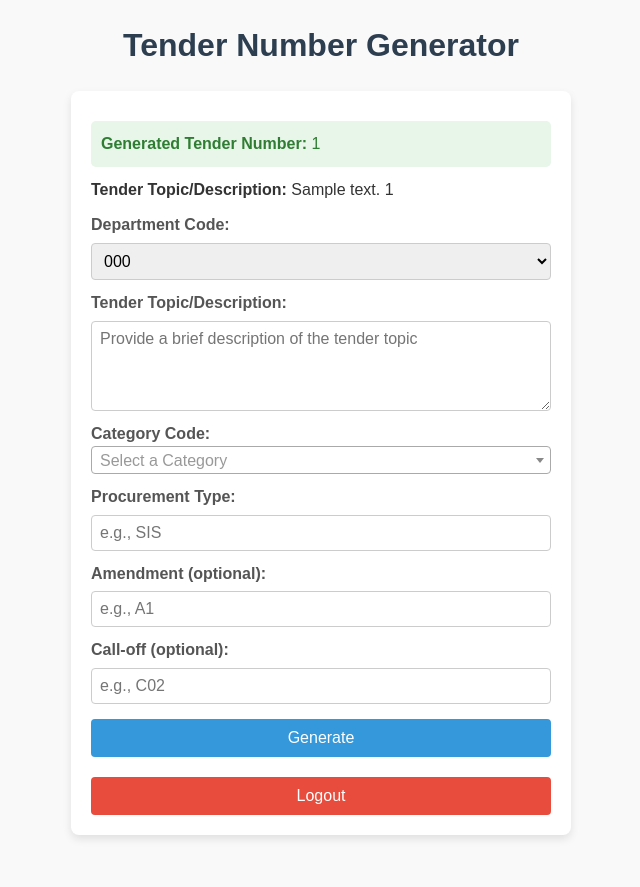
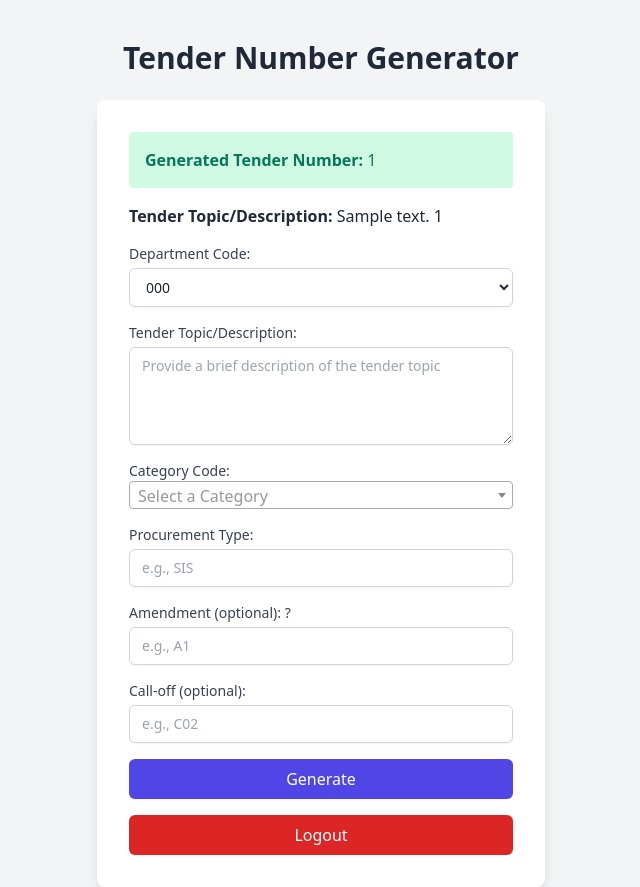
Before and after one commit to iamkillcode/tms-portal, a Django app: template tender_app/templates/tender_generator.html in a window 1280 px wide. Shown: the whole page, without its empty margins (319-959 px from the left). Before the commit the page ends 839 px from the top, so only its background shows below. Run offline with Django 3.2, Linux system fonts and the light colour scheme; the template is opened without the code that fills it: most values are stand-ins (such as "Sample title", 1, 10 or a date in 2020).

Commit message:
Restyled tender generation page with tailwindcss

```diff
--- a/tender_app/templates/tender_generator.html
+++ b/tender_app/templates/tender_generator.html
@@ -3,190 +3,79 @@
 <head>
     <meta charset="UTF-8">
     <meta name="viewport" content="width=device-width, initial-scale=1.0">
+    <title>Tender Number Generator</title>
+    <!-- Include Tailwind CSS -->
+    <link href="https://cdn.jsdelivr.net/npm/tailwindcss@2.2.19/dist/tailwind.min.css" rel="stylesheet">
     <!-- Include Select2 CSS -->
-    <link href="https://cdnjs.cloudflare.com/ajax/libs/select2/4.0.13/css/select2.min.css" rel="stylesheet" />
-
+    <link href="https://cdnjs.cloudflare.com/ajax/libs/select2/4.0.13/css/select2.min.css" rel="stylesheet">
     <!-- Include jQuery -->
     <script src="https://code.jquery.com/jquery-3.6.0.min.js"></script>
-
     <!-- Include Select2 JS -->
     <script src="https://cdnjs.cloudflare.com/ajax/libs/select2/4.0.13/js/select2.min.js"></script>
-
-    <title>Tender Number Generator</title>
-    <style>
-        /* General Reset */
-        * {
-            margin: 0;
-            padding: 0;
-            box-sizing: border-box;
-            font-family: Arial, sans-serif;
-        }
-
-        body {
-            background-color: #f9f9f9;
-            color: #333;
-            line-height: 1.6;
-        }
-
-        h1 {
-            text-align: center;
-            margin-top: 20px;
-            color: #2c3e50;
-        }
-
-        .container {
-            width: 90%;
-            max-width: 500px;
-            margin: 20px auto;
-            background: #ffffff;
-            padding: 20px;
-            border-radius: 8px;
-            box-shadow: 0 4px 8px rgba(0, 0, 0, 0.1);
-        }
-
-        /* Feedback Messages */
-        .success-message, .error-message {
-            margin: 10px 0;
-            padding: 10px;
-            border-radius: 5px;
-        }
-
-        .success-message {
-            background-color: #e8f5e9;
-            color: #2e7d32;
-        }
-
-        .error-message {
-            background-color: #ffebee;
-            color: #c62828;
-        }
-
-        /* Form Styling */
-        form {
-            display: flex;
-            flex-direction: column;
-        }
-
-        label {
-            margin-top: 10px;
-            font-weight: bold;
-            color: #555;
-        }
-
-        input, select, textarea {
-            padding: 8px;
-            margin-top: 5px;
-            border: 1px solid #ccc;
-            border-radius: 4px;
-            font-size: 1rem;
-            resize: vertical; /* Allows resizing of textarea */
-        }
-
-        input:focus, select:focus, textarea:focus {
-            outline: none;
-            border-color: #3498db;
-        }
-
-        button {
-            margin-top: 15px;
-            padding: 10px;
-            background-color: #3498db;
-            color: white;
-            font-size: 1rem;
-            border: none;
-            border-radius: 4px;
-            cursor: pointer;
-            transition: background 0.3s ease;
-        }
-
-        button:hover {
-            background-color: #2980b9;
-        }
-
-        /* Logout Button */
-        .logout-btn {
-            margin-top: 20px;
-            padding: 10px;
-            background-color: #e74c3c;
-            color: white;
-            font-size: 1rem;
-            border: none;
-            border-radius: 4px;
-            cursor: pointer;
-            transition: background 0.3s ease;
-        }
-
-        .logout-btn:hover {
-            background-color: #c0392b;
-        }
-
-        /* Responsive Design */
-        @media (max-width: 600px) {
-            h1 {
-                font-size: 1.5rem;
-            }
-
-            .container {
-                padding: 15px;
-            }
-        }
-    </style>
 </head>
-<body>
-    <h1>Tender Number Generator</h1>
-
-    <div class="container">
+<body class="bg-gray-100 text-gray-800">
+    <div class="container mx-auto mt-10">
+        <h1 class="text-3xl font-bold text-center mb-6">Tender Number Generator</h1>
+        <div class="bg-white p-8 rounded-lg shadow-lg max-w-md mx-auto">
             {% if tender_number %}
-            <p class="success-message"><strong>Generated Tender Number:</strong> {{ tender_number }}</p>
+                <p class="bg-green-100 text-green-700 p-4 rounded mb-4"><strong>Generated Tender Number:</strong> {{ tender_number }}</p>
             {% endif %}
 
             {% if tender_description %}
-            <p><strong>Tender Topic/Description:</strong> {{ tender_description }} {{ tender_number }}</p>
+                <p class="mb-4"><strong>Tender Topic/Description:</strong> {{ tender_description }} {{ tender_number }}</p>
             {% endif %}
 
             {% if error %}
-            <p class="error-message">Error: {{ error }}</p>
+                <p class="bg-red-100 text-red-700 p-4 rounded mb-4">Error: {{ error }}</p>
             {% endif %}
 
-        <form method="POST">
+            <form method="POST" class="space-y-4">
                 {% csrf_token %}
-            <label for="department_code">Department Code:</label>
-            <select id="department_code" name="department_code" required>
+                <div class="form-group">
+                    <label for="department_code" class="block text-sm font-medium text-gray-700">Department Code:</label>
+                    <select id="department_code" name="department_code" class="mt-1 block w-full py-2 px-3 border border-gray-300 bg-white rounded-md shadow-sm focus:outline-none focus:ring-indigo-500 focus:border-indigo-500 sm:text-sm" required>
                         {% for code in department_codes %}
                             <option value="{{ code }}">{{ code }}</option>
                         {% endfor %}
                     </select>
+                </div>
 
-            <!-- New tender description field -->
-            <label for="tender_description">Tender Topic/Description:</label>
-            <textarea id="tender_description" name="tender_description" rows="4" placeholder="Provide a brief description of the tender topic" required></textarea>
+                <div class="form-group">
+                    <label for="tender_description" class="block text-sm font-medium text-gray-700">Tender Topic/Description:</label>
+                    <textarea id="tender_description" name="tender_description" rows="4" class="mt-1 block w-full py-2 px-3 border border-gray-300 bg-white rounded-md shadow-sm focus:outline-none focus:ring-indigo-500 focus:border-indigo-500 sm:text-sm" placeholder="Provide a brief description of the tender topic" required></textarea>
+                </div>
 
-            <label for="category_code">Category Code:</label>
-            <!-- Category select box (searchable) -->
-            <select id="category_code" name="category_code" required>
+                <div class="form-group">
+                    <label for="category_code" class="block text-sm font-medium text-gray-700">Category Code:</label>
+                    <select id="category_code" name="category_code" class="mt-1 block w-full py-2 px-3 border border-gray-300 bg-white rounded-md shadow-sm focus:outline-none focus:ring-indigo-500 focus:border-indigo-500 sm:text-sm" required>
                         <option value="" disabled selected>Select a Category</option>
                         <!-- Options will be populated dynamically -->
                     </select>
+                </div>
 
-            <label for="procurement_type">Procurement Type:</label>
-            <input type="text" id="procurement_type" name="procurement_type" placeholder="e.g., SIS" required>
+                <div class="form-group">
+                    <label for="procurement_type" class="block text-sm font-medium text-gray-700">Procurement Type:</label>
+                    <input type="text" id="procurement_type" name="procurement_type" class="mt-1 block w-full py-2 px-3 border border-gray-300 bg-white rounded-md shadow-sm focus:outline-none focus:ring-indigo-500 focus:border-indigo-500 sm:text-sm" placeholder="e.g., SIS" required>
+                </div>
 
-            <!-- New amendment field -->
-            <label for="amendment">Amendment (optional):</label>
-            <input type="text" id="amendment" name="amendment" placeholder="e.g., A1">
+                <div class="form-group">
+                    <label for="amendment" class="block text-sm font-medium text-gray-700">Amendment (optional): <span class="tooltip" title="Enter the amendment number, e.g., A1">?</span></label>
+                    <input type="text" id="amendment" name="amendment" class="mt-1 block w-full py-2 px-3 border border-gray-300 bg-white rounded-md shadow-sm focus:outline-none focus:ring-indigo-500 focus:border-indigo-500 sm:text-sm" placeholder="e.g., A1">
+                </div>
 
-            <!-- New call-off field -->
-            <label for="call_off">Call-off (optional):</label>
-            <input type="text" id="call_off" name="call_off" placeholder="e.g., C02">
+                <div class="form-group">
+                    <label for="call_off" class="block text-sm font-medium text-gray-700">Call-off (optional):</label>
+                    <input type="text" id="call_off" name="call_off" class="mt-1 block w-full py-2 px-3 border border-gray-300 bg-white rounded-md shadow-sm focus:outline-none focus:ring-indigo-500 focus:border-indigo-500 sm:text-sm" placeholder="e.g., C02">
+                </div>
 
-            <button type="submit">Generate</button>
+                <button type="submit" class="w-full bg-indigo-600 text-white py-2 px-4 rounded-md shadow-sm hover:bg-indigo-700 focus:outline-none focus:ring-2 focus:ring-offset-2 focus:ring-indigo-500">Generate</button>
             </form>
 
-        <!-- Logout Button -->
-        <form method="POST" action="{% url 'logout' %}">
+            <form method="POST" action="{% url 'logout' %}" class="mt-4">
                 {% csrf_token %}
-            <button type="submit" class="logout-btn">Logout</button>
+                <button type="submit" class="w-full bg-red-600 text-white py-2 px-4 rounded-md shadow-sm hover:bg-red-700 focus:outline-none focus:ring-2 focus:ring-offset-2 focus:ring-red-500">Logout</button>
             </form>
+        </div>
     </div>
 
     <script>
```
Also changed, not shown: db.sqlite3. Lines whose indentation alone changed are shown as unchanged.
